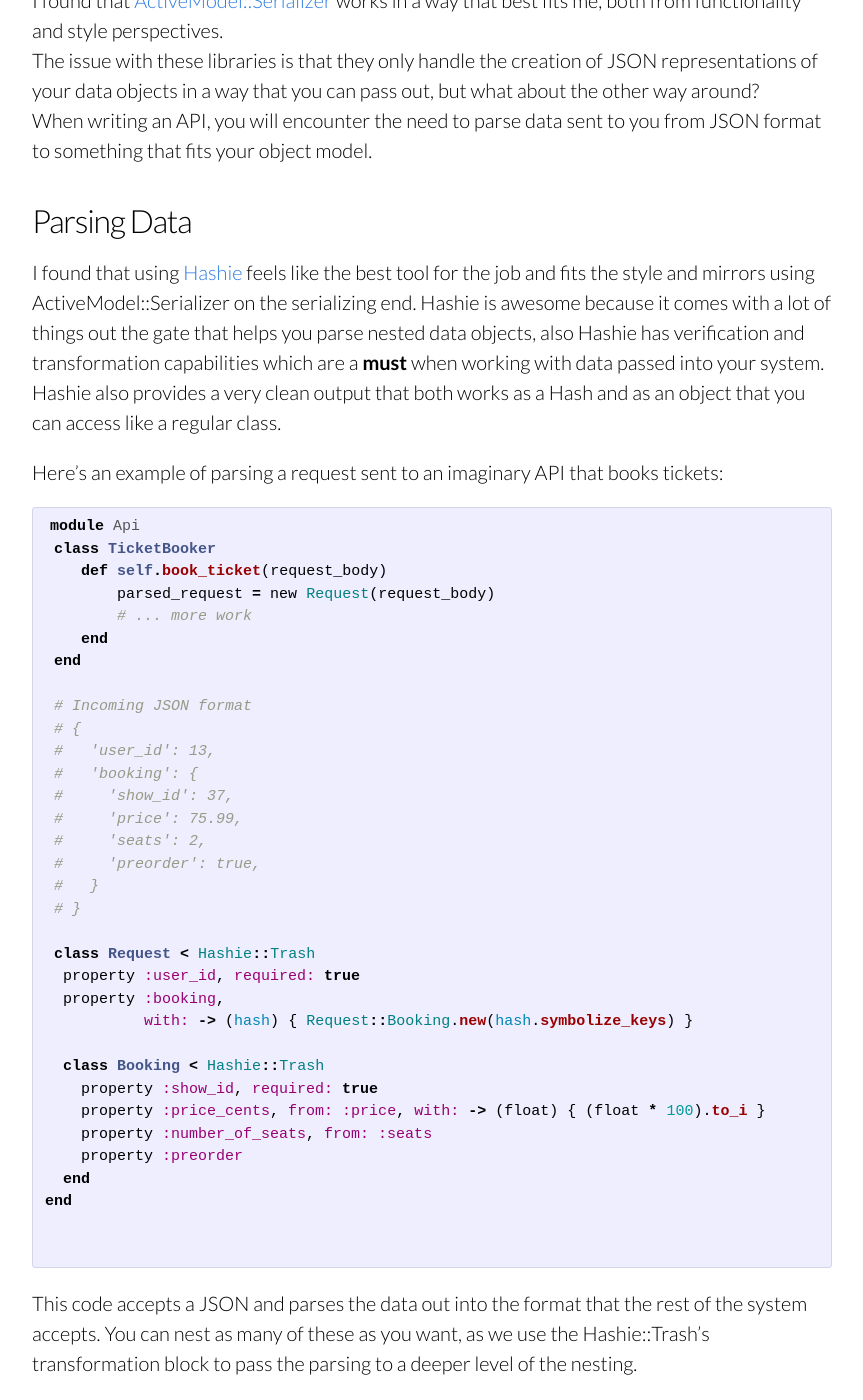
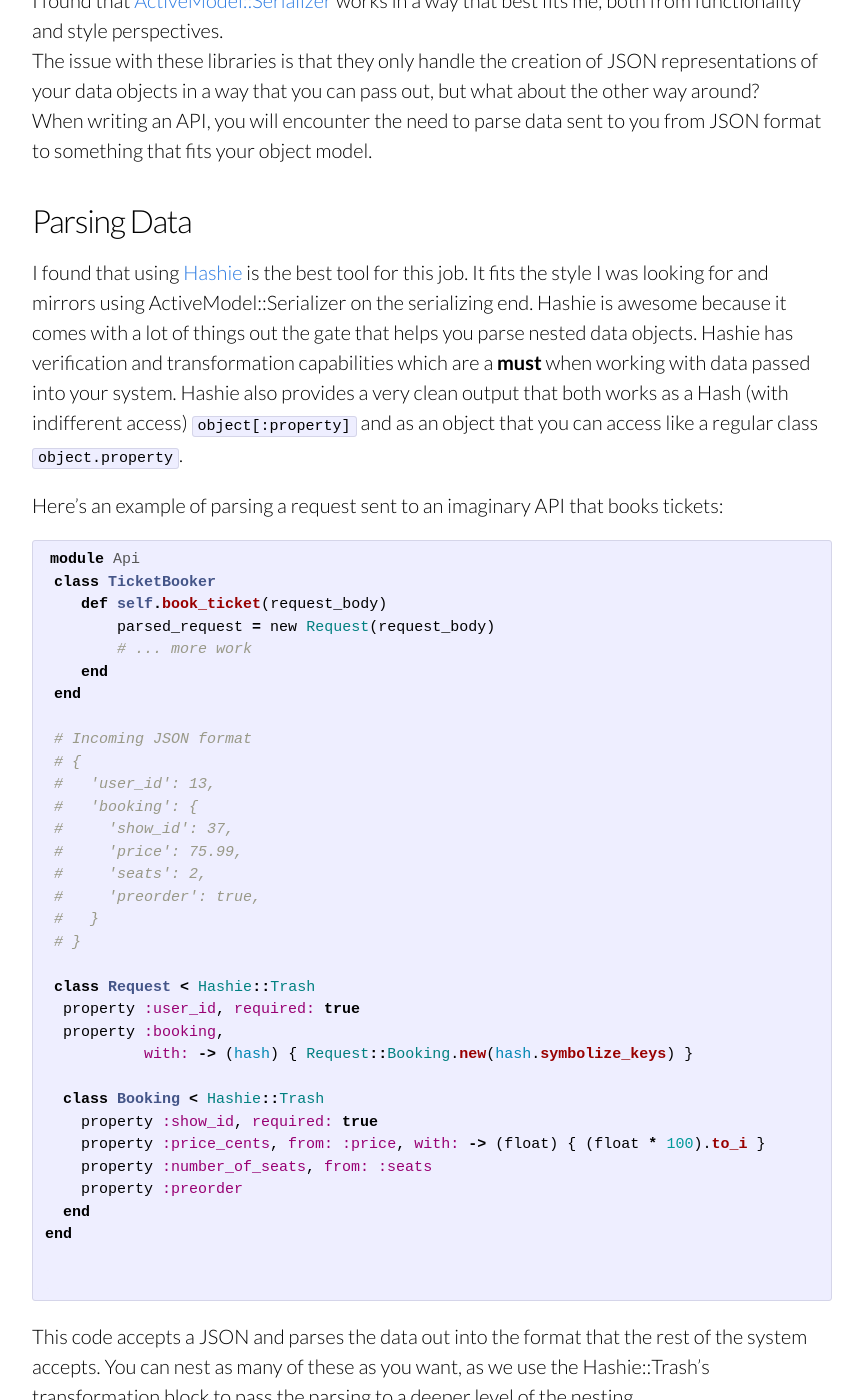
Before and after one commit to yonbergman/blog, a Jekyll site: the page built from _posts/2014-08-20-building_api_with_rails_parsing_data.markdown, in a window 1280 px wide and 1400 px high, scrolled down 670 px. Shown: the whole window, without its empty margins (208-1071 px from the left). Built offline with Jekyll 4.4.1, drawn with Linux system fonts in a browser that asks for light colours; Markdown is read by kramdown in place of the engine named in the settings; some of the changed text lies outside the part shown.

Commit message:
updated post

````diff
--- a/_posts/2014-08-20-building_api_with_rails_parsing_data.markdown
+++ b/_posts/2014-08-20-building_api_with_rails_parsing_data.markdown
@@ -23,9 +23,10 @@ When writing an API, you will encounter the need to parse data sent to you from
 
 ## Parsing Data
 
-I found that using [Hashie](https://github.com/intridea/hashie) feels like the best tool for the job and fits the style and mirrors using ActiveModel::Serializer on the serializing end.
-Hashie is awesome because it comes with a lot of things out the gate that helps you parse nested data objects, also Hashie has verification and transformation capabilities which are a **must** when working with data passed into your system.
-Hashie also provides a very clean output that both works as a Hash and as an object that you can access like a regular class.
+I found that using [Hashie](https://github.com/intridea/hashie) is the best tool for this job. It fits the style I was looking for and mirrors using ActiveModel::Serializer on the serializing end.
+Hashie is awesome because it comes with a lot of things out the gate that helps you parse nested data objects.
+Hashie has verification and transformation capabilities which are a **must** when working with data passed into your system.
+Hashie also provides a very clean output that both works as a Hash (with indifferent access) `object[:property]` and as an object that you can access like a regular class `object.property`.
 
 Here's an example of parsing a request sent to an imaginary API that books tickets:
 
@@ -68,7 +69,8 @@ end
 This code accepts a JSON and parses the data out into the format that the rest of the system accepts.
 You can nest as many of these as you want, as we use the Hashie::Trash's transformation block to pass the parsing to a deeper level of the nesting.
 
-It also handles exceptions really well - if a required parameter is missing an `ArgumentError` will be raised and if the user passes any unexpected parameter a `NoMethodError` will be raised.
+It also handles exceptions really well - if a required parameter is missing an `ArgumentError` will be raised.
+Similarly, if the user passes any unexpected parameter a `NoMethodError` will be raised.
 You could potentially allow passing of unknown parameters by including a module provided in hashie.
 
 ```ruby
````
Also changed, not shown: other parts of _posts/2014-08-20-building_api_with_rails_parsing_data.markdown (+3 -3 lines).
